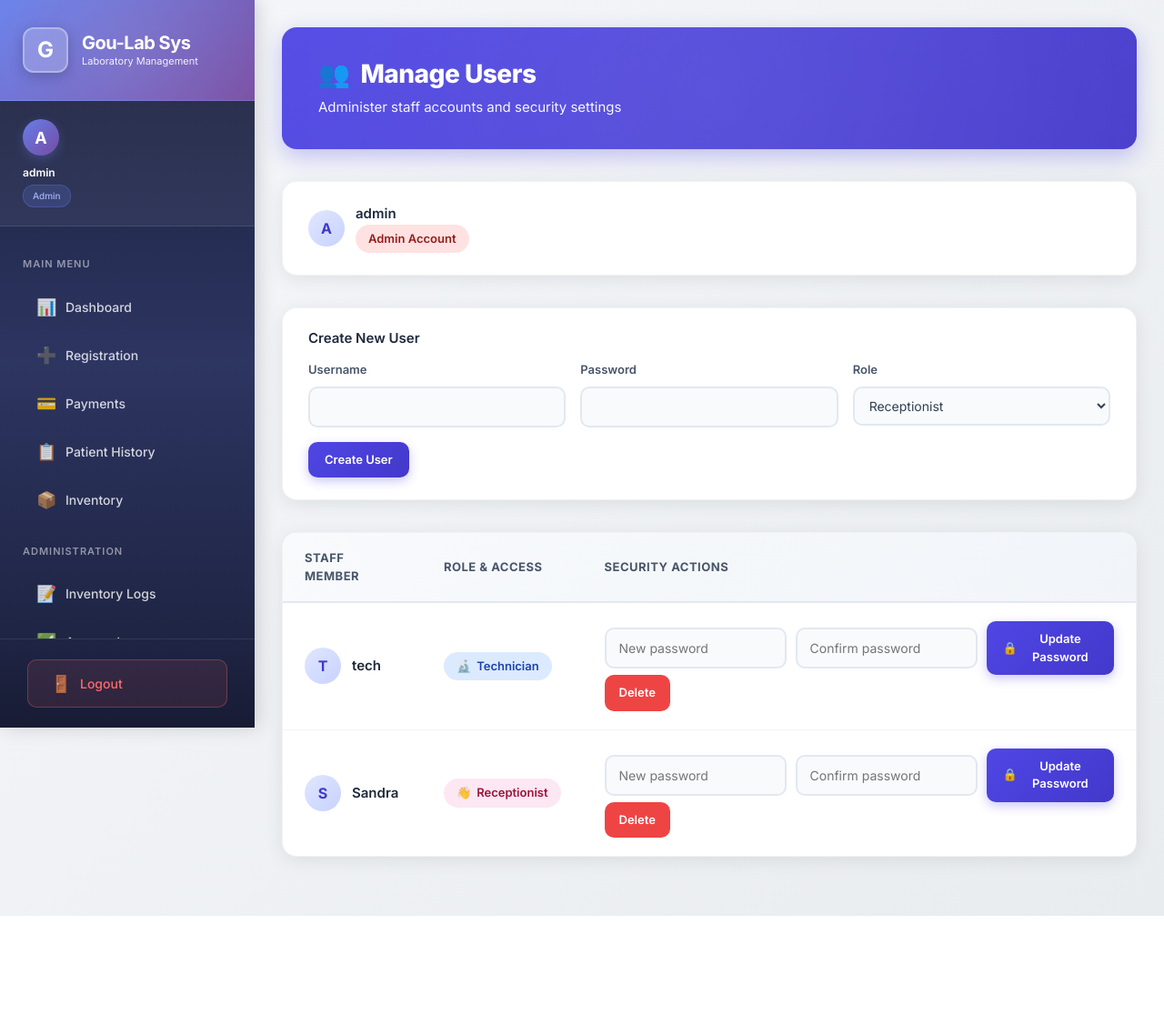
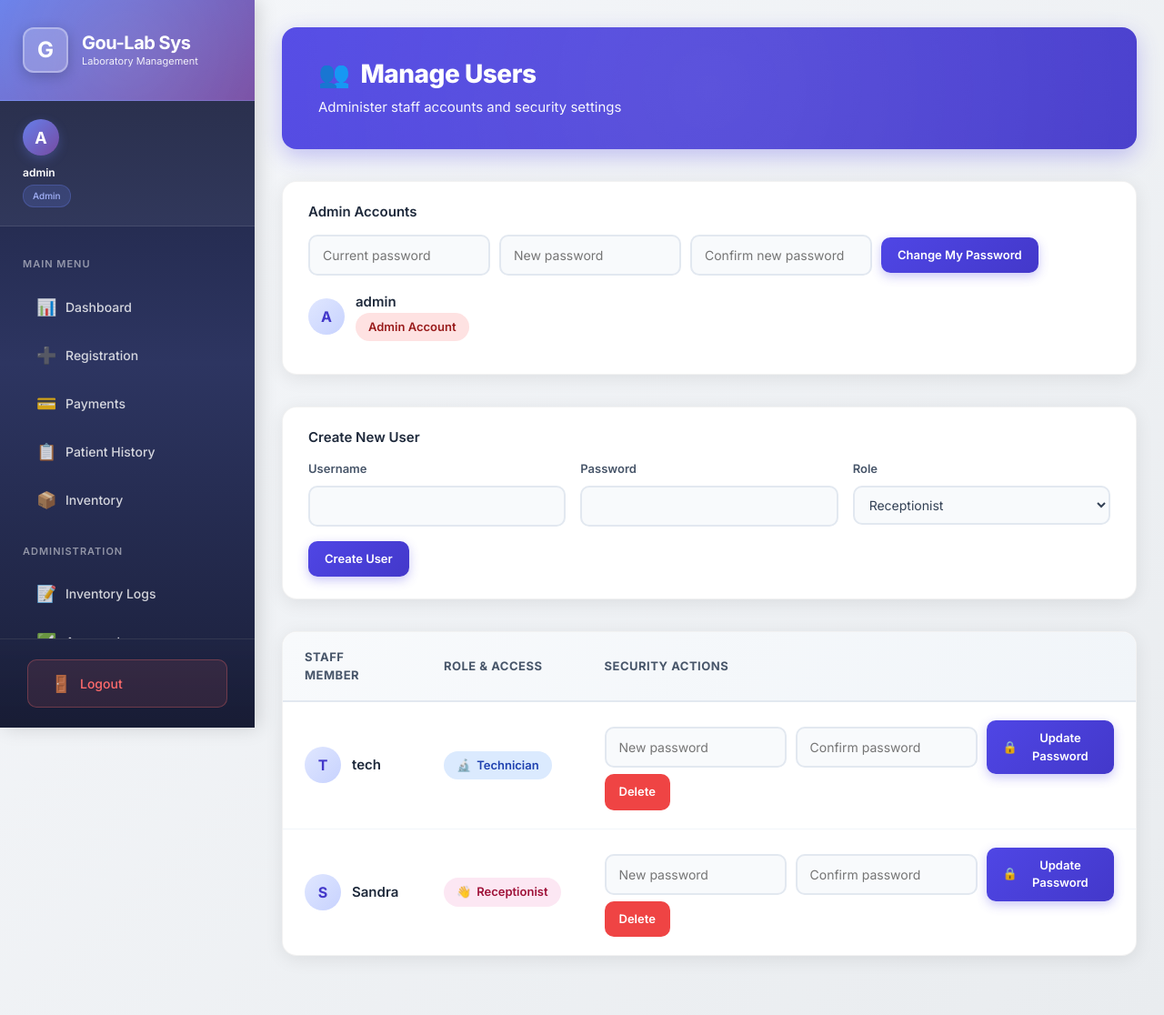
Before and after one commit to LvrdKene/Updated-LMS, a Flask app: page /manage_users in a window 1280 px wide. Shown: the whole page at 91% size. Before the commit the page ends 1007 px from the top, so only its background shows below. Run offline with Flask 3, Linux system fonts and the light colour scheme; a user stored in the database is signed in; data comes from the database, SQL or seed files in the repository; both versions use the stored data as it was after the commit.

Commit message:
manage-user-update

```diff
--- a/Updated-LMS-main/app.py
+++ b/Updated-LMS-main/app.py
@@ -44,6 +44,7 @@ class Test(db.Model):
     test_type = db.Column(db.String(100), nullable=False) # e.g., 'Malaria', 'FBC'
     status = db.Column(db.String(50), default='Pending') # Pending, Processing, Completed, Approved
     result_data = db.Column(db.Text, nullable=True)
+    doctor_remark = db.Column(db.Text, nullable=True)
     technician_id = db.Column(db.Integer, db.ForeignKey('user.id'), nullable=True)
     date_created = db.Column(db.DateTime, default=datetime.utcnow)
 
@@ -151,7 +152,11 @@ def tests_by_status(status):
         return "Not Found", 404
 
     desired = allowed[key]
-    tests = Test.query.filter_by(status=desired).order_by(Test.date_created.desc()).all()
+    if desired == 'Pending':
+        tests = Test.query.filter(Test.status.in_(['Pending', 'Redo Requested'])) \
+            .order_by(Test.date_created.desc()).all()
+    else:
+        tests = Test.query.filter_by(status=desired).order_by(Test.date_created.desc()).all()
 
     # Attach technician username for display
     for t in tests:
@@ -169,7 +174,13 @@ def login():
         username = request.form.get('username')
         password = request.form.get('password')
 
-        # Check login attempts
+        user = User.query.filter_by(username=username).first()
+
+        if not user:
+            flash('Wrong username or password.')
+            return render_template('login.html')
+
+        # Check login attempts for existing user
         attempt_record = LoginAttempt.query.filter_by(username=username).first()
 
         if attempt_record:
@@ -185,9 +196,7 @@ def login():
                 attempt_record.locked_until = None
                 db.session.commit()
 
-        user = User.query.filter_by(username=username).first()
-
-        if user and user.password == password:
+        if user.password == password:
             # Successful login - reset attempts
             if attempt_record:
                 db.session.delete(attempt_record)
@@ -197,7 +206,7 @@ def login():
             log_action('Logged in')
             return redirect(url_for('dashboard'))
         else:
-            # Failed login - increment attempts
+            # Failed login - increment attempts for existing user
             if not attempt_record:
                 attempt_record = LoginAttempt(username=username, failed_attempts=1)
                 db.session.add(attempt_record)
@@ -256,6 +265,9 @@ def register_patient():
 def test_results(test_id):
     test = Test.query.get_or_404(test_id)
 
+    if current_user.role not in ['Technician', 'Admin']:
+        return "Unauthorized", 403
+
     if request.method == 'POST' and current_user.role in ['Technician', 'Admin']:
         test.result_data = request.form['result']
         test.status = 'Completed'
@@ -297,11 +309,14 @@ def approve_results():
     approved_tests = Test.query.filter_by(status='Approved').all()
     return render_template('approve_results.html', tests=completed_tests, approved_tests=approved_tests)
 
-@app.route('/approve/<int:test_id>')
+@app.route('/approve/<int:test_id>', methods=['POST'])
 @login_required
 def approve(test_id):
     if current_user.role != 'Admin': return "Unauthorized", 403
     test = Test.query.get_or_404(test_id)
+    remark = request.form.get('doctor_remark', '').strip()
+    if remark:
+        test.doctor_remark = remark
     test.status = 'Approved'
     db.session.commit()
     return redirect(url_for('approve_results'))
@@ -431,23 +446,36 @@ def manage_users():
         elif action == 'delete':
             user_id = request.form.get('user_id')
             user = User.query.get(user_id)
-            if user and user.role != 'Admin':  # Prevent deleting admin
+            if not user:
+                flash('User not found!')
+            elif user.role == 'Admin':
+                if user.id == current_user.id:
+                    flash('You cannot delete your own admin account.')
+                else:
+                    admin_count = User.query.filter_by(role='Admin').count()
+                    if admin_count <= 1:
+                        flash('Cannot delete the last admin account!')
+                    else:
+                        username = user.username
+                        db.session.delete(user)
+                        db.session.commit()
+                        log_action(f"Deleted user: {username}")
+                        flash(f'User {username} deleted successfully')
+            else:
                 username = user.username
                 db.session.delete(user)
                 db.session.commit()
                 log_action(f"Deleted user: {username}")
                 flash(f'User {username} deleted successfully')
-            else:
-                flash('Cannot delete admin account!')
 
     # Get all users including admin
     all_users = User.query.all()
     staff_users = User.query.filter(User.role != 'Admin').all()
-    admin_user = User.query.filter_by(role='Admin').first()
+    admins = User.query.filter_by(role='Admin').all()
 
     return render_template('manage_users.html',
                           users=staff_users,
-                          admin_user=admin_user,
+                          admins=admins,
                           all_users=all_users)
 
 @app.route('/change_password/<int:user_id>', methods=['POST'])
@@ -472,6 +500,42 @@ def change_password(user_id):
     else:
         flash('Password must be at least 4 characters long')
 
+    return redirect(url_for('manage_users'))
+
+@app.route('/change_own_password', methods=['POST'])
+@login_required
+def change_own_password():
+    if current_user.role != 'Admin':
+        return "Unauthorized", 403
+
+    current_password = request.form.get('current_password')
+    new_password = request.form.get('new_password')
+    confirm_password = request.form.get('confirm_password')
+
+    if not current_password or not new_password or not confirm_password:
+        flash('All password fields are required')
+        return redirect(url_for('manage_users'))
+
+    if current_password != current_user.password:
+        flash('Current password is incorrect')
+        return redirect(url_for('manage_users'))
+
+    if new_password != confirm_password:
+        flash('New passwords do not match')
+        return redirect(url_for('manage_users'))
+
+    if len(new_password) < 4:
+        flash('Password must be at least 4 characters long')
+        return redirect(url_for('manage_users'))
+
+    if new_password == current_user.password:
+        flash('New password must be different from current password')
+        return redirect(url_for('manage_users'))
+
+    current_user.password = new_password
+    db.session.commit()
+    log_action('Changed own password')
+    flash('Password changed successfully')
     return redirect(url_for('manage_users'))
 
 @app.route('/patient_history')
@@ -672,6 +736,12 @@ def generate_report(test_id):
     story.append(Paragraph(test.result_data or "No results available", styles['Normal']))
     story.append(Spacer(1, 0.5*inch))
 
+    # Doctor's Remark
+    if test.doctor_remark:
+        story.append(Paragraph("Doctor's Remark", heading_style))
+        story.append(Paragraph(test.doctor_remark, styles['Normal']))
+        story.append(Spacer(1, 0.5*inch))
+
     # Footer
     story.append(Paragraph("_" * 50, styles['Normal']))
     story.append(Paragraph("This is an official laboratory report", styles['Italic']))
--- a/Updated-LMS-main/requirements.txt
+++ b/Updated-LMS-main/requirements.txt
@@ -1,5 +1,5 @@
 flask
-flask-sqlalchemy
+flask_sqlalchemy
 flask-login
 reportlab
 pandas
--- a/Updated-LMS-main/templates/dashboard.html
+++ b/Updated-LMS-main/templates/dashboard.html
@@ -658,7 +658,9 @@
         </div>
         <div class="stat-footer">
             Successfully processed
+            {% if current_user.role != 'Receptionist' %}
             <a href="{{ url_for('tests_by_status', status='completed') }}" class="btn-stats">View Completed Tests</a>
+            {% endif %}
         </div>
     </div>
 </div>
@@ -692,6 +694,7 @@
 {% endif %}
 
 <!-- Recent Activity Section -->
+{% if current_user.role == 'Admin' %}
 <div class="recent-activity">
     <h3>Recent Activity</h3>
     {% if recent_activities %}
@@ -713,6 +716,7 @@
     </div>
     {% endif %}
 </div>
+{% endif %}
 
 
 <!-- Tests Queue (for Technicians) -->
--- a/Updated-LMS-main/templates/manage_users.html
+++ b/Updated-LMS-main/templates/manage_users.html
@@ -314,16 +314,36 @@
         </div>
     </div>
 
-    {% if admin_user %}
+    {% if admins %}
     <div class="section-card">
         <div class="section-body">
-            <div class="user-profile-cell">
-                <div class="user-avatar-cell">{{ admin_user.username[:1].upper() }}</div>
-                <div>
-                    <div class="user-name">{{ admin_user.username }}</div>
-                    <span class="role-badge admin">Admin Account</span>
+            <h3 class="user-name" style="margin-bottom: 16px;">Admin Accounts</h3>
+            {% if current_user.role == 'Admin' %}
+            <form method="POST" action="{{ url_for('change_own_password') }}" class="password-form" style="margin-bottom: 18px;">
+                <input type="password" name="current_password" class="password-input" placeholder="Current password" required minlength="4" autocomplete="current-password">
+                <input type="password" name="new_password" class="password-input" placeholder="New password" required minlength="4" autocomplete="new-password">
+                <input type="password" name="confirm_password" class="password-input" placeholder="Confirm new password" required minlength="4" autocomplete="new-password">
+                <button type="submit" class="btn-change">Change My Password</button>
+            </form>
+            {% endif %}
+            {% for admin in admins %}
+            <div class="user-profile-cell" style="margin-bottom: 12px; justify-content: space-between;">
+                <div style="display:flex; align-items:center; gap:12px;">
+                    <div class="user-avatar-cell">{{ admin.username[:1].upper() }}</div>
+                    <div>
+                        <div class="user-name">{{ admin.username }}</div>
+                        <span class="role-badge admin">Admin Account</span>
+                    </div>
                 </div>
+                {% if admin.id != current_user.id %}
+                <form method="POST" action="{{ url_for('manage_users') }}">
+                    <input type="hidden" name="action" value="delete">
+                    <input type="hidden" name="user_id" value="{{ admin.id }}">
+                    <button type="submit" class="btn-delete">Delete</button>
+                </form>
+                {% endif %}
             </div>
+            {% endfor %}
         </div>
     </div>
     {% endif %}
--- a/Updated-LMS-main/templates/tests_list.html
+++ b/Updated-LMS-main/templates/tests_list.html
@@ -20,7 +20,9 @@
                 <th>Test Type</th>
                 <th>Technician</th>
                 <th>Date Created</th>
+                {% if status != 'Completed' and not (current_user.role == 'Receptionist' and status == 'Pending') %}
                 <th>Action</th>
+                {% endif %}
             </tr>
         </thead>
         <tbody>
@@ -30,9 +32,11 @@
                 <td>{{ test.test_type }}</td>
                 <td>{{ test.technician_name }}</td>
                 <td>{{ test.date_created.strftime('%Y-%m-%d %H:%M') }}</td>
+                {% if status != 'Completed' and not (current_user.role == 'Receptionist' and status == 'Pending') %}
                 <td>
                     <a href="{{ url_for('test_results', test_id=test.id) }}" class="btn-view">View</a>
                 </td>
+                {% endif %}
             </tr>
             {% endfor %}
         </tbody>
```
Also changed, not shown: Updated-LMS-main/templates/approve_results.html (+23 -3 lines), Updated-LMS-main/instance/lab.db.
